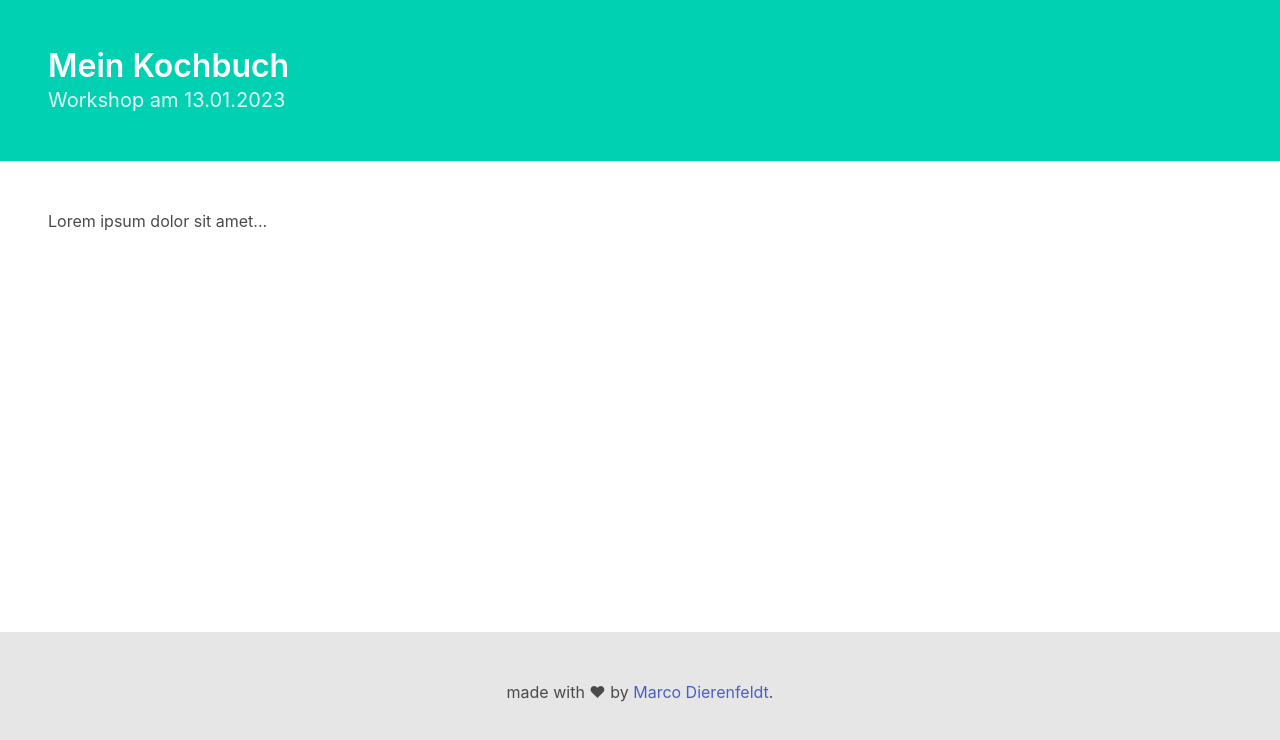
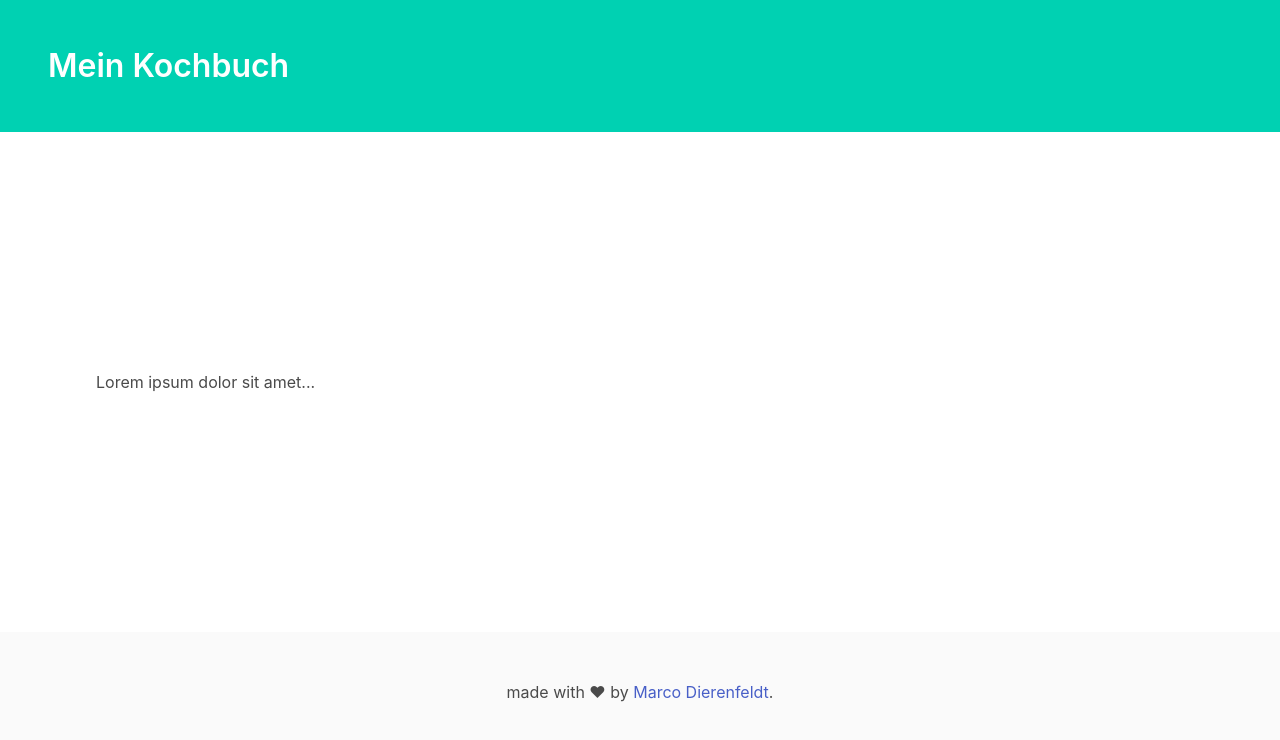
Before and after one commit to marco-dierenfeldt/ws_cookbook, a React (Create React App) app: page / in a window 1280 px wide. Shown: the top 740 px of the page. Built offline with nearby package versions, Linux system fonts and the light colour scheme.

Commit message:
update layout

```diff
--- a/src/App.js
+++ b/src/App.js
@@ -4,20 +4,23 @@ import './App.css';
 function App() {
   return (
     <div>
-      <section className='hero is-primary'>
+      <section className='hero is-fullheight'>
+        <div className='hero-head'>
+          <div className='hero is-primary'>
             <div className='hero-body'>
               <p className='title'>
                 Mein Kochbuch
               </p>
-          <p className='subtitle'>
-            Workshop am 13.01.2023
-          </p>
             </div>
-      </section>
+          </div>
+        </div>
+        <div className='hero-body'>
           <section id="main_content" className='section'>
             <p>Lorem ipsum dolor sit amet...</p>
           </section>
-      <footer className='footer is-align-self-baseline' id="footer">
+        </div>
+        <div className='hero-foot'>
+          <footer className='footer'>
             <div className='content has-text-centered'>
               <p>
                 made with &#10084; by <a href="mailto:marco.dierenfeldt@ausy-technologies.de">Marco Dierenfeldt</a>.
@@ -25,6 +28,10 @@ function App() {
             </div>
           </footer>
         </div>
+      </section>
+
+
+    </div>
   );
 }
 
```
Lines whose indentation alone changed are shown as unchanged.
